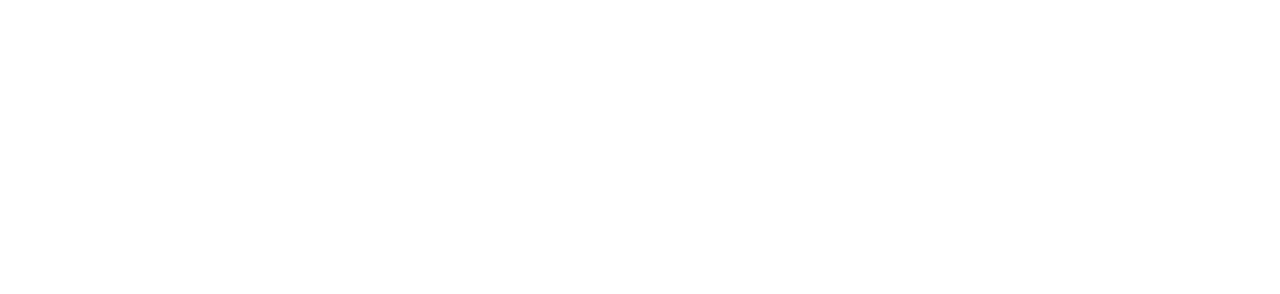
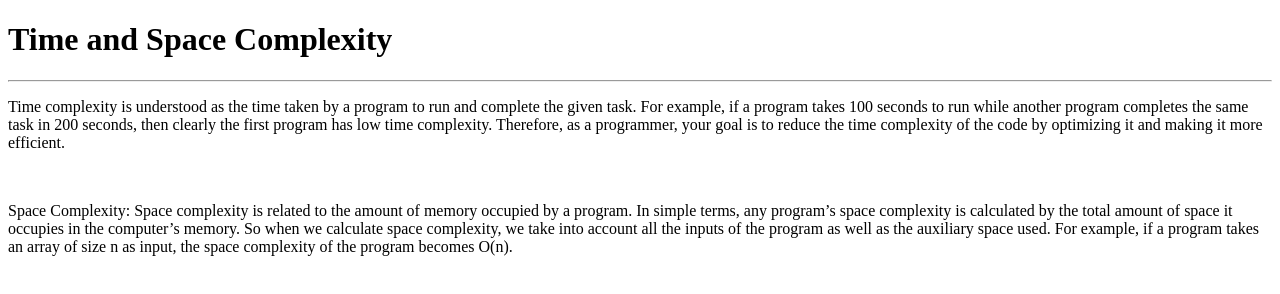
Before and after one commit to acciojob/time-and-space-complexity-Dholunirbhay, a website: page main.html in a window 1280 px wide. Drawn offline with Linux system fonts and the light colour scheme.

Commit message:
created a submission

```diff
--- a/main.html
+++ b/main.html
@@ -10,7 +10,29 @@
 	<!-- the entire body must be written by student -->
     <script type="text/javascript" src="./script.js">
 </script>
-
+<h1>Time and Space Complexity</h1>
+	<hr>
+	<p>Time complexity is understood as the time taken by
+		a program to run and complete the given task. For
+		example, if a program takes 100 seconds to run
+		while another program completes the same task in
+		200 seconds, then clearly the first program has
+		low time complexity. Therefore, as a programmer,
+		your goal is to reduce the time complexity of the
+		code by optimizing it and making it more efficient.
+	</p>
+	<br>
+	<p>
+		Space Complexity: Space complexity is related to the
+		amount of memory occupied by a program. In simple terms,
+		any program’s space complexity is calculated by the total
+		amount of space it occupies in the computer’s memory. So
+		when we calculate space complexity, we take into account
+		all the inputs of the program as well as the auxiliary
+		space used. For example, if a program takes an array of
+		size n as input, the space complexity of the program becomes
+		O(n).
+	</p>
 </body>
 
 </html>
```
